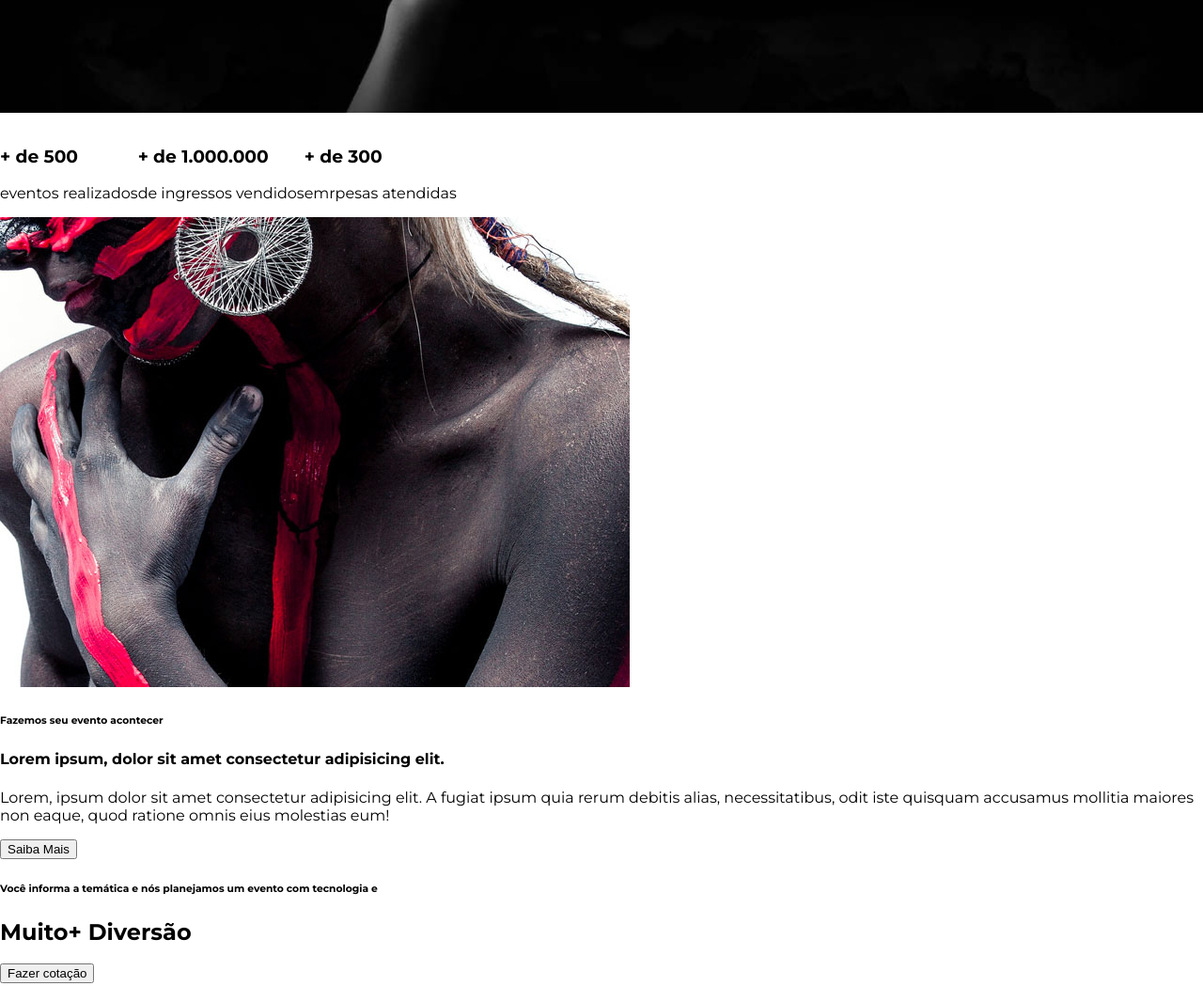
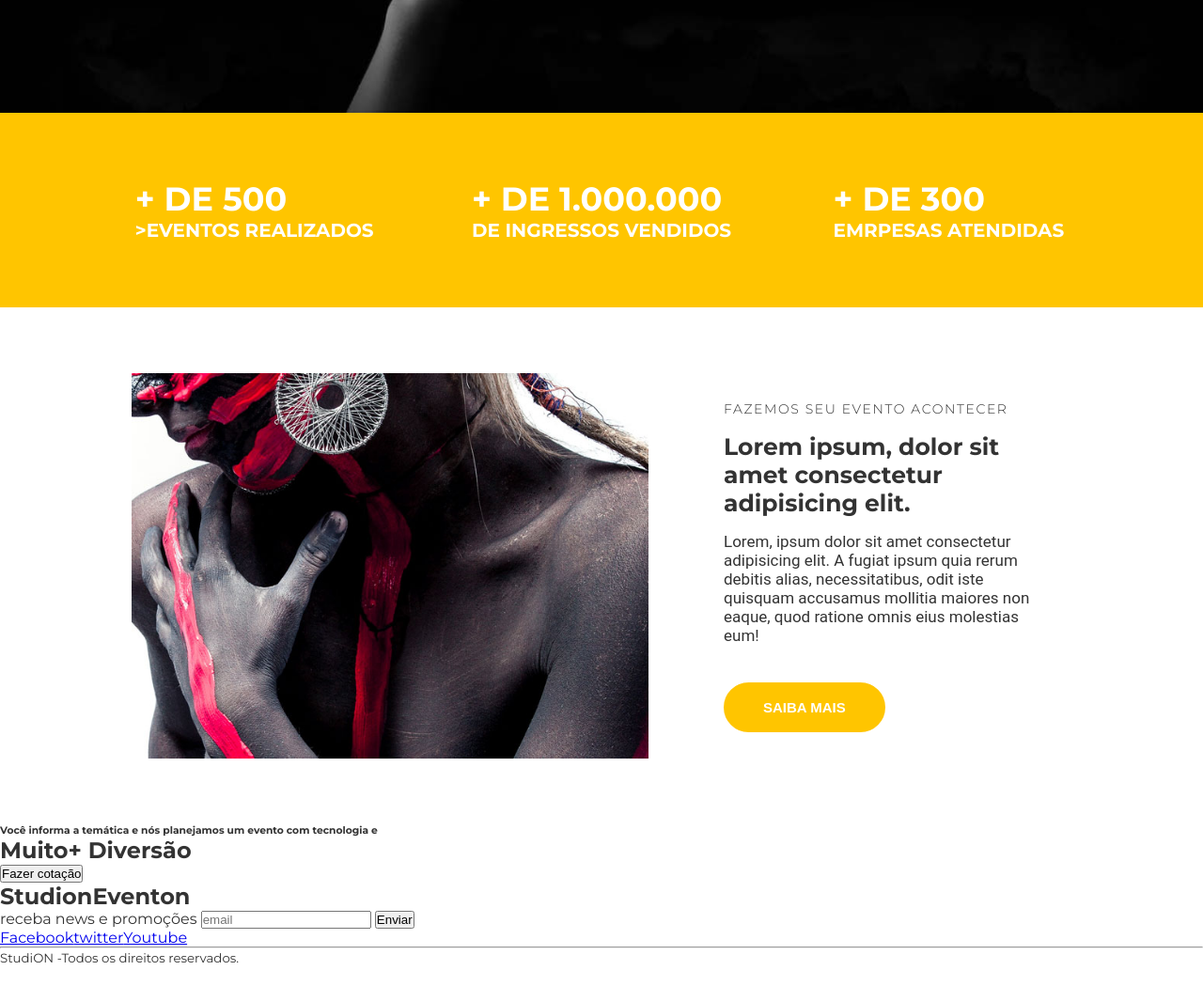
Before and after one commit to Pichitelle/studion, a plain HTML site: page src/index.html in a window 1280 px wide. Shown: the part 680-1729 px from the top of the page at 94% size. After the commit the page ends 1708 px from the top, so only its background shows below. Drawn offline with Linux system fonts and the light colour scheme.

Commit message:
style main

```diff
--- a/src/index.html
+++ b/src/index.html
@@ -9,6 +9,7 @@
 
         <body>
             <nav class="navbar">
+            <div class="container navbar__container">
                 <h1 class="logo-studion">
                     Studi<spam class="copy--primary">On</spam>
                     <span class="logo-studion__subtitle">Eventos</span>
@@ -41,7 +42,8 @@
                 </li>
 
             </ul>
-            </nav>
+            </div>
+        </nav>
             <header>
                 <div id="slider">
                     <div class="slide">
@@ -60,21 +62,28 @@
             </header>
 
             <main>
-                <section>
-                    <ul>
-                        <li><h3>+ de 500 </h3>eventos realizados</li>
-                        <li><h3>+ de 1.000.000 </h3>de ingressos vendidos</li>
-                        <li><h3>+ de 300 </h3>emrpesas atendidas</li>
+                <section id="counter">
+                    <ul class="container counter__container">
+                        <li><h3>+ de 500
+                            <small>>eventos realizados</small>
+                        </h3></li>
+                        <li><h3>+ de 1.000.000
+                            <small>de ingressos vendidos</small>
+                        </h3></li>
+                        <li><h3>+ de 300
+                            <small>emrpesas atendidas</small>
+                        </h3></li>
                     </ul>
                 </section>
 
-                <section>
-                    <div>
-                        <img src="./images/institutional.jpg"/>
+                <section class="container institutional">
+                    <img class="institutional__image" src="./images/institutional.jpg" alt="Studion institutional"/>
+                    <div class="institutional__copy">
+
                         <h6>Fazemos seu evento acontecer</h6>
                         <h4>Lorem ipsum, dolor sit amet consectetur adipisicing elit.</h4>
                         <p>Lorem, ipsum dolor sit amet consectetur adipisicing elit. A fugiat ipsum quia rerum debitis alias, necessitatibus, odit iste quisquam accusamus mollitia maiores non eaque, quod ratione omnis eius molestias eum!</p>
-                        <button>Saiba Mais</button>
+                        <button class="btn btn--institutional">Saiba Mais</button>
                     </div>
                 </section>
                 <section>
--- a/src/style.css
+++ b/src/style.css
@@ -1,20 +1,35 @@
-@import url('https://fonts.googleapis.com/css2? family= Montserrat:wght@300;400;700;900 & display=swap');
+@import url('https://fonts.googleapis.com/css2? family= Montserrat:wght@300;400;500;700;900 &família= Roboto & display=swap');
 
 * {
     box-sizing: border-box;
+    margin: 0;
+    padding: 0;
 }
 
 :root {
     font-family: 'montserrat', sans-serif;
     font-size: 16px;
+        --color-copy: #333;
         --color-primary: #ffc500;
         --default-padding: 1rem;
+        color: var(--color-copy)
 }
 
 body {
     margin: 0;
     padding-top: 7.75rem;
-}
+    }
+
+    header,
+    main,
+    footer {
+        overflow-x: none;
+    }
+
+    .container {
+        max-width: 1140px;
+        margin: 0 auto;
+    }
 
 ul {
     display: flex;
@@ -26,17 +41,20 @@ ul {
 .navbar{
     position: fixed;
     z-index: 1;
+    top: 0;
+    left: 0;
+    width: 100%;
+    background-color: #000;
+    color: #fff;
+}
+
+.navbar__container {
     display: grid;
     grid-template-columns: 1fr 9fr;
     align-items: center;
-    top: 0;
-    left: 0;
     width: 100vw;
     height: 7.75rem;
     padding: 0 1rem;
-
-    background-color: #000;
-    color: #fff;
 }
 
 .navbar__links {
@@ -107,10 +125,10 @@ ul {
 }
 
 .slide__copy h2 {
-    margin-top: 0;
-    font-size: 5.25rem;
+    margin-bottom: 2.5rem;
+    font-size: 6.25rem;
     text-transform: uppercase;
-    line-height: 5.25rem;
+    line-height: 6.25rem;
 }
 
 .slide__copy h2 span {
@@ -119,7 +137,7 @@ ul {
 
 .btn {
     cursor: pointer;
-    padding: .5rem 1.5rem;
+    padding: 1rem 2.5rem;
     border: .125rem solid #fff;
     border-radius: 5rem;
     color: var(--color-primary);
@@ -127,13 +145,75 @@ ul {
     font-size: .9375rem;
     font-weight: 700;
     text-transform: uppercase;
-    transition: 0.5s ease;
+    transition: 0.5s all ease;
 }
 
 .btn:hover,
 .btn:active,
-.btn:focus {
+.btn:focus,
+.btn--institutional {
     border-color: var(--color-primary);
     background-color: var(--color-primary);
     color: #fff;
 }
+#counter {
+    background-color: var(--color-primary);
+    color: #fff;
+    text-transform: uppercase;
+}
+
+.counter__container {
+    display: grid;
+    grid-template-columns: repeat(auto-fill, minmax(300px, 1fr));
+    place-items: center;
+    padding: 4.375rem 1rem;
+}
+
+.counter__container h3 {
+    font-size: 2.1875rem;
+}
+
+.counter__container h3 small {
+    display: block;
+    font-size: 1.25rem;
+}
+
+.institutional {
+    display: grid;
+    grid-template-columns: auto auto;
+    gap: 3.125rem;
+    align-items: center;
+    padding: 4.375rem;
+}
+
+.institutional__image {
+    max-width: 550px;
+}
+
+.institutional__copy {
+    padding: 0 1.875rem;
+}
+
+.institutional__copy h6 {
+    font-size: 0.875rem;
+    font-weight: 300;
+    letter-spacing: 0.1rem;
+    text-transform: uppercase;
+}
+
+.institutional__copy h4 {
+    margin-bottom: 1rem;
+    margin-top: 1rem;
+    font-size: 1.5625rem;
+}
+
+.institutional p {
+    font-family: 'Roboto', sans-serif;
+    font-size: 1.0625rem;
+    margin-bottom: 2.5rem;
+}
+
+.btn--institutional:hover {
+    color: var(--color-copy);
+   background: unset;
+}
```
Also changed, not shown: package.json (deleted, +0 -27 lines), 1 other file.
